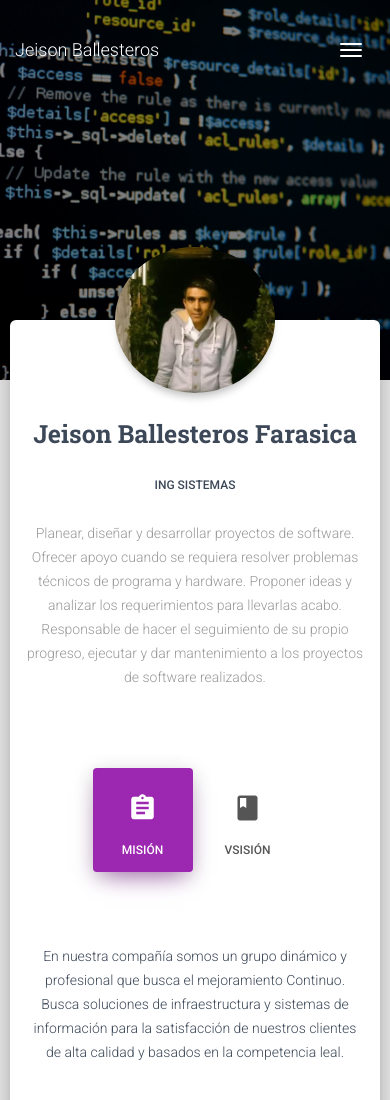
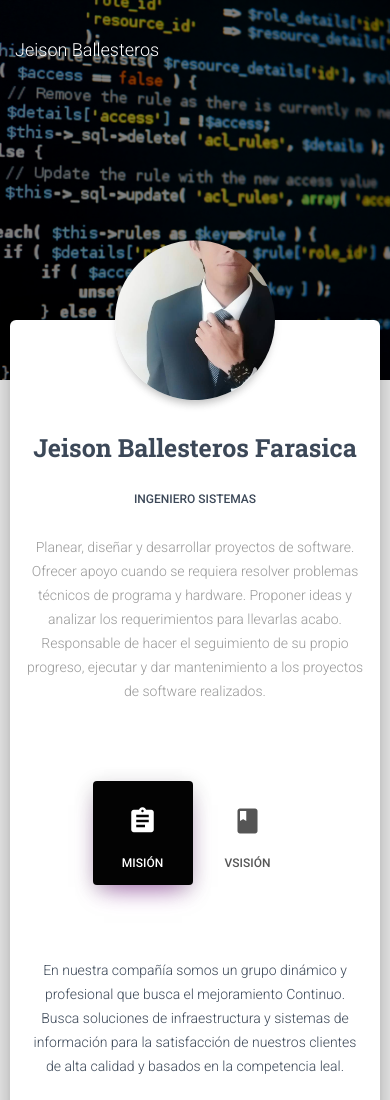
Before and after one commit to FarasicaJeison/LineaEnfasis, a website: page JeisonBallesteros.html in a window 390 px wide. Shown: the top 1100 px of the page. Drawn offline with Linux system fonts and the light colour scheme; some packages are replaced by stand-ins of ours.

Commit message:
arreglos de 18 de febrero 2020 foto, link, colorr de tabs

```diff
--- a/JeisonBallesteros.html
+++ b/JeisonBallesteros.html
@@ -38,14 +38,9 @@
   <nav class="navbar navbar-transparent navbar-color-on-scroll fixed-top navbar-expand-lg" color-on-scroll="100" id="sectionsNav">
     <div class="container">
       <div class="navbar-translate">
-        <a class="navbar-brand" href="https://demos.creative-tim.com/material-kit/index.html">
-          Jeison Ballesteros </a>
-        <button class="navbar-toggler" type="button" data-toggle="collapse" aria-expanded="false" aria-label="Toggle navigation">
-          <span class="sr-only">Toggle navigation</span>
-          <span class="navbar-toggler-icon"></span>
-          <span class="navbar-toggler-icon"></span>
-          <span class="navbar-toggler-icon"></span>
-        </button>
+        <p class="navbar-brand" >
+          Jeison Ballesteros </p>
+
       </div>
       <div class="collapse navbar-collapse">
         <ul class="navbar-nav ml-auto">
@@ -53,7 +48,7 @@
 
 
           <li class="nav-item">
-            <a class="nav-link" rel="tooltip" title="" data-placement="bottom" href="https://www.instagram.com/soy.jeiison/" target="_blank" data-original-title="Follow us on Instagram">
+            <a class="nav-link" rel="tooltip" title="" data-placement="bottom" href="https://www.instagram.com/soy.jeiison/" target="_blank" data-original-title="Instagram">
               <i class="fa fa-instagram"></i>
             </a>
           </li>
@@ -69,12 +64,12 @@
           <div class="col-md-6 ml-auto mr-auto">
             <div class="profile">
               <div class="avatar">
-                <img src="assets/img/faces/11.jpg" alt="Circle Image" class="img-raised rounded-circle img-fluid">
+                <img src="assets/img/faces/28472150_10216495576768366_3621389784333943130_n.jpg" alt="Circle Image" class="img-raised rounded-circle img-fluid">
               </div>
               <div class="name">
                 <h3 class="title">Jeison Ballesteros Farasica</h3>
-                <h6>Ing sistemas</h6>
-                             </div>
+                <h6>Ingeniero sistemas</h6>
+              </div>
             </div>
           </div>
         </div>
@@ -83,7 +78,7 @@
         </div>
         <div class="row">
           <div class="col-md-6 ml-auto mr-auto">
-            <div class="profile-tabs">
+            <div class="profile-tabs ">
               <ul class="nav nav-pills nav-pills-icons justify-content-center" role="tablist">
                 <li class="nav-item">
                   <a class="nav-link active" href="#studio" role="tab" data-toggle="tab">
--- a/assets/scss/material-kit/_pills.scss
+++ b/assets/scss/material-kit/_pills.scss
@@ -29,8 +29,8 @@
 
             &.active{
                 color: $white-color;
-                background-color: $brand-primary;
-                @include shadow-big-color($brand-primary);
+                background-color: $brand-danger;
+                @include shadow-big-color($brand-danger);
             }
         }
 
```
Also changed, not shown: index.html (+1 -1 lines), assets/css/material-kit.css, assets/img/faces/28472150_10216495576768366_3621389784333943130_n.jpg (added), assets/img/faces/43684140_10218394559641751_377371928458952704_n.jpg (added), 1 other file.
